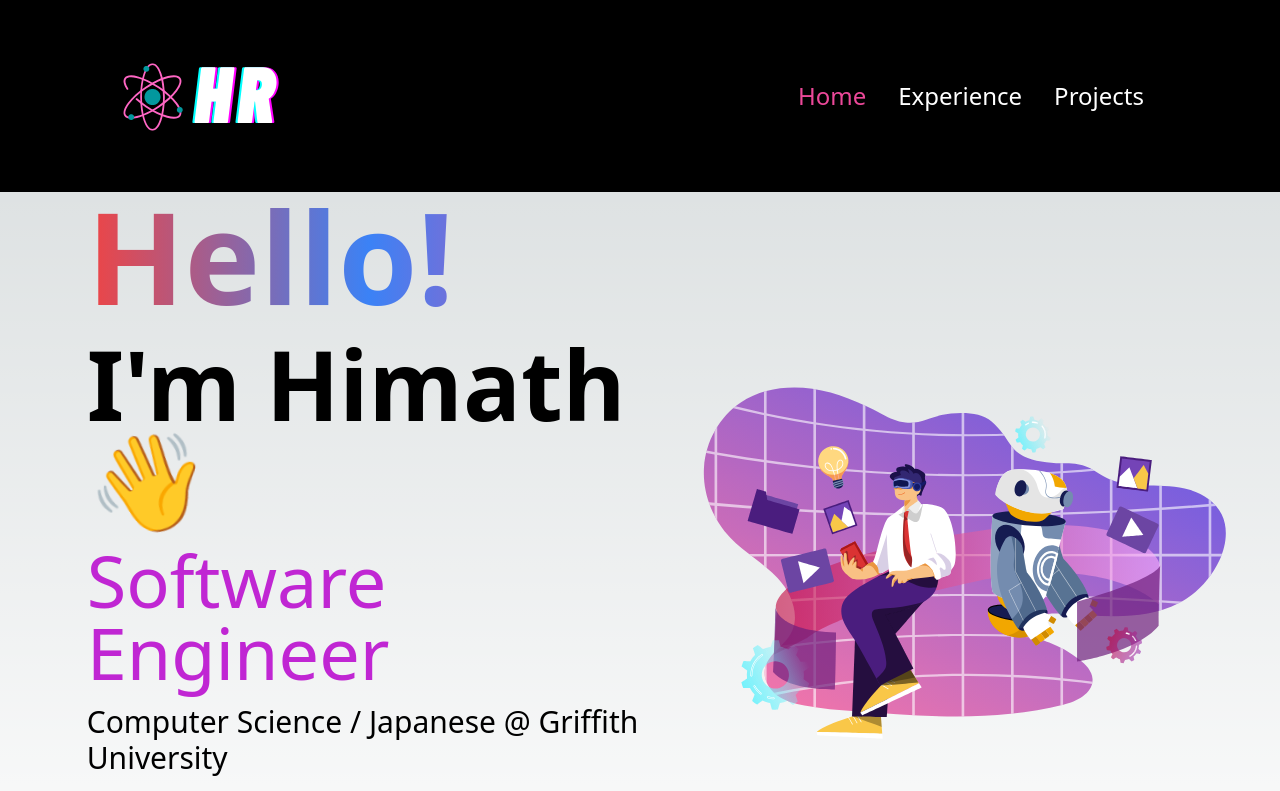
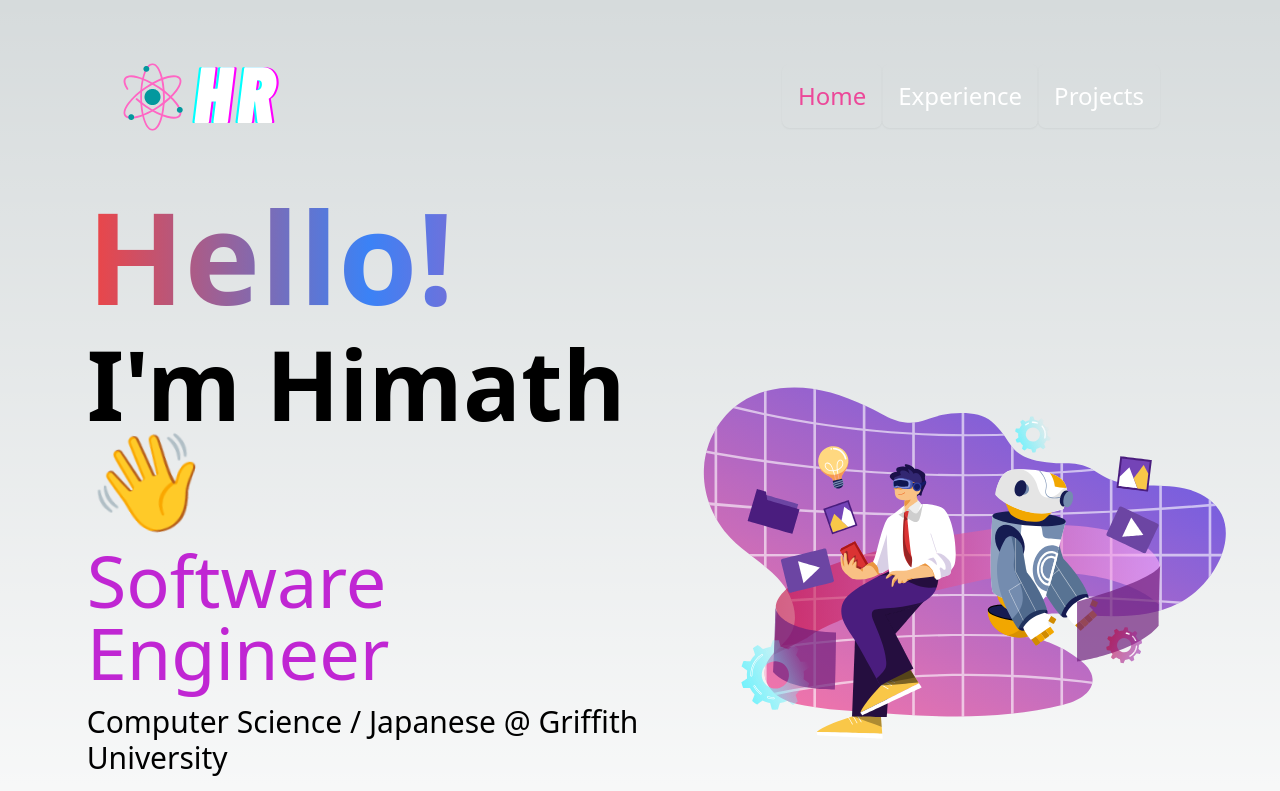
Before and after one commit to HimathR/Portfolio-3.0, a Next.js app: page / in a window 1280 px wide. Shown: the top 791 px of the page. Built offline with nearby package versions, Linux system fonts and the light colour scheme.

Commit message:
small navbar change

```diff
--- a/app/components/Navbar/Navbar.tsx
+++ b/app/components/Navbar/Navbar.tsx
@@ -19,7 +19,7 @@ export default function Navbar() {
   };
 
   return (
-    <nav className="bg-black text-white px-6 py-4">
+    <nav className="text-white px-6 py-4">
       <div className="flex items-center justify-between">
         <div className="flex items-center justify-between md:justify-start w-full md:w-auto min xl:ml-24">
           <Link href="/">
--- a/app/globals.css
+++ b/app/globals.css
@@ -1,6 +1,7 @@
 @tailwind base;
 @tailwind components;
 @tailwind utilities;
+
 :root {
   --foreground-rgb: 0, 0, 0;
   --background-start-rgb: 214, 219, 220;
```
